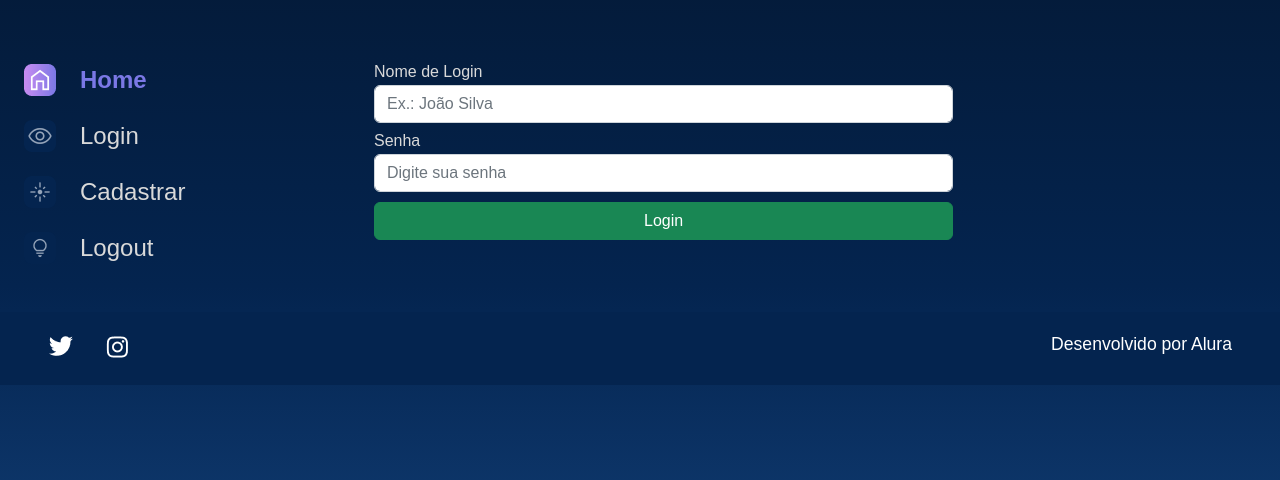
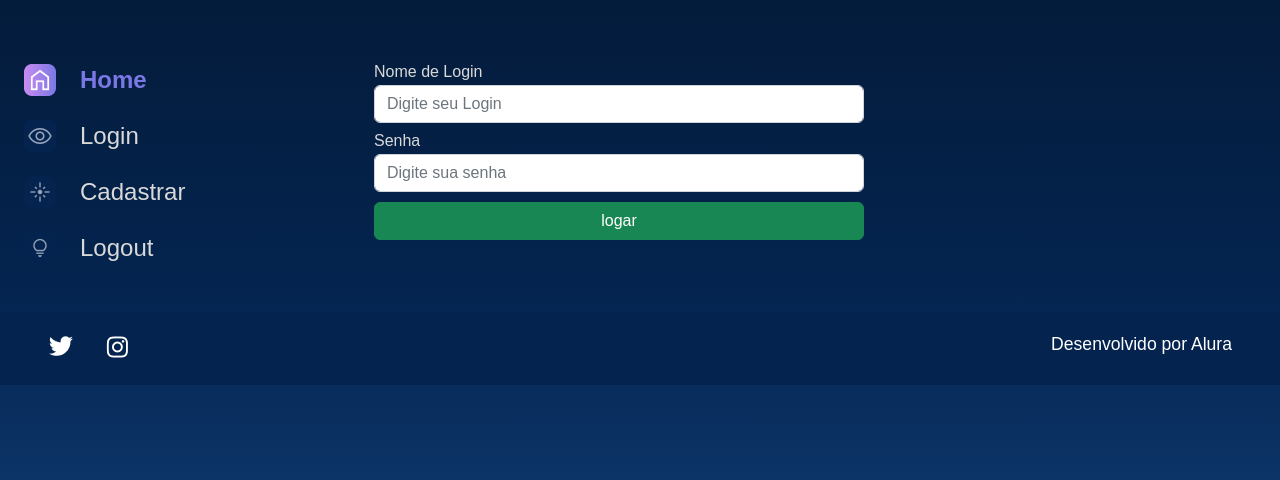
Before and after one commit to anselmoaxo/space_alura, a Django app: page /login in a window 1280 px wide. Shown: the part 114-594 px from the top of the page. Run offline with Django 5.2, Linux system fonts and the light colour scheme; parts of the project's set-up code (start-up, migrations or seed data) failed here and were passed over.

Commit message:
configurando widget dos Forms

```diff
--- a/templates/usuarios/login.html
+++ b/templates/usuarios/login.html
@@ -33,18 +33,17 @@
             </section>
             <section class="galeria" style="margin-left: 5em">
                 <form action="" method="">
+                    {% csrf_token %}
                     <div class="row">
-                        <div class="col-12 col-lg-12" style="margin-bottom: 10px;">
-                            <label for="nome_login" style="color:#D9D9D9; margin-bottom: 5px;"><b>Nome de Login</b></label>
-                            <input type="text" class="form-control" name="nome_login" placeholder="Ex.: João Silva" required>
+                        {% for field in form.visible_fields %}
+                        <div class="col-12 col-lg-12" style="margin-bottom: 10px">
+                            <label for="{{form.id_for_label}}" style="color:#D9D9D9; margin-bottom: 5px;"><b>{{ field.label}}</b></label>
+                            {{ field }}
                         </div>
-                        <div class="col-12 col-lg-12" style="margin-bottom: 10px;">
-                            <label for="password" style="color:#D9D9D9; margin-bottom: 5px;"><b>Senha</b></label>
-                            <input type="password" class="form-control" name="password" placeholder="Digite sua senha" required>
-                        </div>
-                        <div class="col-12 text-center">
-                            <button class="btn btn-success col-12" style="padding: top 5px;" type="submit">Login</button>
-                        </div>
+                        {% endfor %}
+                    </div>
+                    <div>
+                        <button class="btn btn-success col-12" style="padding: top 5px;" type="submit">logar</button>
                     </div>
                 </form>
             </section>
--- a/usuarios/forms.py
+++ b/usuarios/forms.py
@@ -1,13 +1,20 @@
-from django.forms import forms
+from django import forms
 
 
 class LoginForms(forms.Form):
-    nome_login = forms.CharField(
-        label= 'Nome de Login',
-        max_length=50,
-        required=True)
-    senha = forms.Charfiled(
-        label= 'Senha',
-        max_length=57,
-        Widget= forms.PasswordInput()
-        required=True)
+    nome_login=forms.CharField(label= 'Nome de Login',
+                                 max_length=50,
+                                 required=True,
+                                 widget=forms.TextInput(
+                                     attrs={
+                                    "class": "form-control",
+                                     "placeholder": "Digite seu Login"
+            }
+                                    ))
+    senha = forms.CharField(label= 'Senha',
+                             max_length=57,
+                             required=True,
+                             widget= forms.PasswordInput(attrs={"class": "form-control",
+                                                                "placeholder": "Digite sua senha"}
+                                                         )
+                                                         )
```
